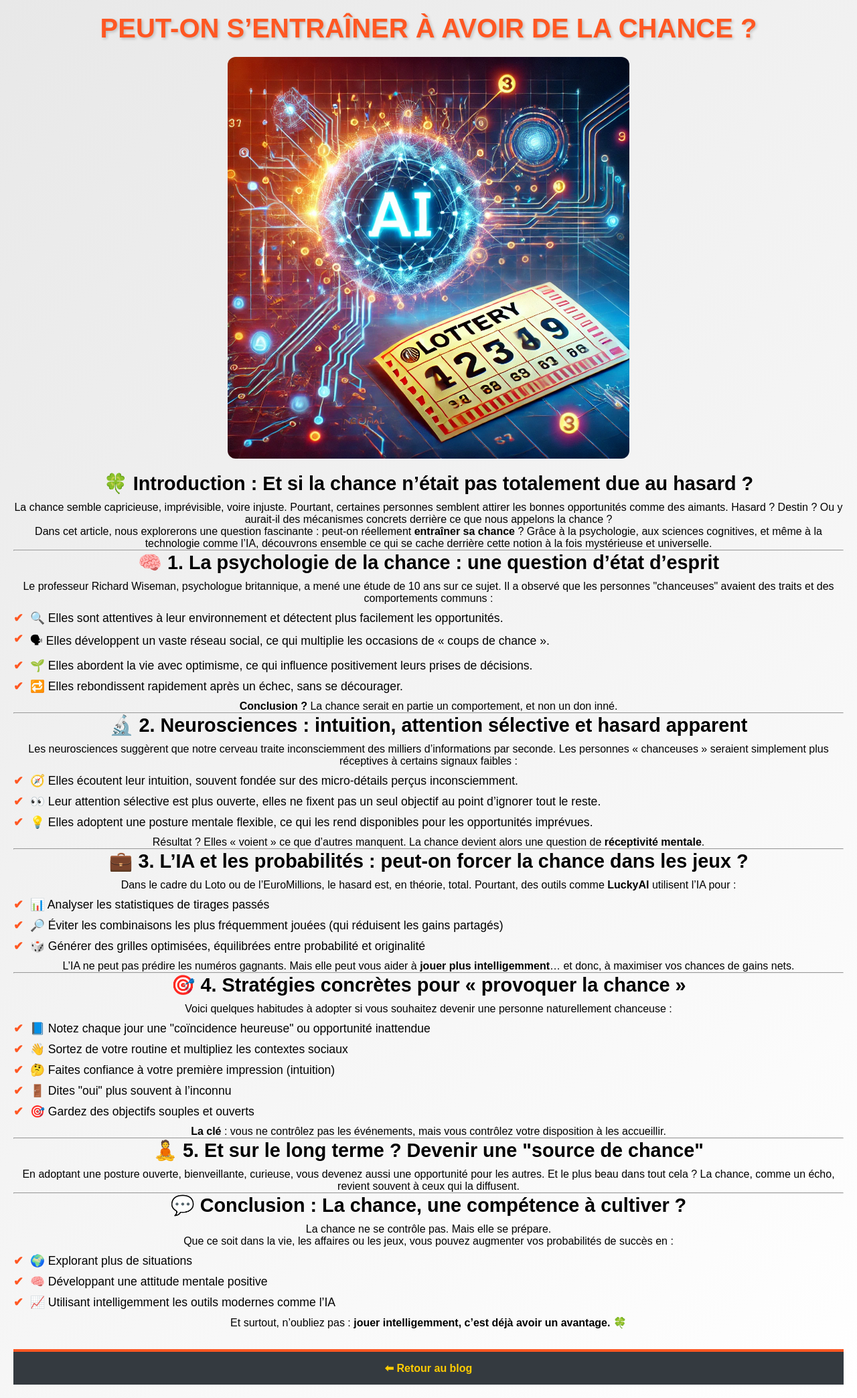
After one commit to changetheworld06/luckyai, a Flask app: page /blog/entrainer-la-chance in a window 1280 px wide. The commit adds this page. Shown: the whole page at 67% size. Run offline with Flask 3, Linux system fonts and the light colour scheme; parts of the project's set-up code (start-up, migrations or seed data) failed here and were passed over.

Commit message:
Ajout de l’article 'entrainer la chance' et de l’image associée

```diff
--- a/app.py
+++ b/app.py
@@ -149,6 +149,10 @@ def cgv():
 def confidentialite():
     return render_template("confidentialite.html")
 
+@app.route("/blog/entrainer-la-chance")
+def entrainer_la_chance():
+    return render_template("articles/entrainer-la-chance.html")
+
 # ✅ Lancer l'application Flask
 if __name__ == "__main__":
     port = int(os.environ.get("PORT", 5000))
--- /dev/null
+++ b/templates/articles/entrainer-la-chance.html
@@ -0,0 +1,91 @@
+<!DOCTYPE html>
+<html lang="fr">
+<head>
+  <meta charset="UTF-8">
+  <meta name="viewport" content="width=device-width, initial-scale=1.0">
+  <title>Peut-on s’entraîner à avoir de la chance ?</title>
+  <link rel="stylesheet" href="{{ url_for('static', filename='style.css') }}">
+</head>
+<body>
+  <header>
+    <h1>Peut-on s’entraîner à avoir de la chance ?</h1>
+  </header>
+
+  <section>
+    <img src="{{ url_for('static', filename='images/entrainer-la-chance.png') }}" alt="Illustration chance et IA" style="width:100%; max-width:600px; display:block; margin: 20px auto; border-radius: 12px;">
+
+    <h2>🍀 Introduction : Et si la chance n’était pas totalement due au hasard ?</h2>
+    <p>La chance semble capricieuse, imprévisible, voire injuste. Pourtant, certaines personnes semblent attirer les bonnes opportunités comme des aimants. Hasard ? Destin ? Ou y aurait-il des mécanismes concrets derrière ce que nous appelons la chance ?</p>
+
+    <p>Dans cet article, nous explorerons une question fascinante : peut-on réellement <strong>entraîner sa chance</strong> ? Grâce à la psychologie, aux sciences cognitives, et même à la technologie comme l’IA, découvrons ensemble ce qui se cache derrière cette notion à la fois mystérieuse et universelle.</p>
+
+    <hr>
+
+    <h2>🧠 1. La psychologie de la chance : une question d’état d’esprit</h2>
+    <p>Le professeur Richard Wiseman, psychologue britannique, a mené une étude de 10 ans sur ce sujet. Il a observé que les personnes "chanceuses" avaient des traits et des comportements communs :</p>
+    <ul>
+      <li>🔍 Elles sont attentives à leur environnement et détectent plus facilement les opportunités.</li>
+      <li>🗣 Elles développent un vaste réseau social, ce qui multiplie les occasions de « coups de chance ».</li>
+      <li>🌱 Elles abordent la vie avec optimisme, ce qui influence positivement leurs prises de décisions.</li>
+      <li>🔁 Elles rebondissent rapidement après un échec, sans se décourager.</li>
+    </ul>
+    <p><strong>Conclusion ?</strong> La chance serait en partie un comportement, et non un don inné.</p>
+
+    <hr>
+
+    <h2>🔬 2. Neurosciences : intuition, attention sélective et hasard apparent</h2>
+    <p>Les neurosciences suggèrent que notre cerveau traite inconsciemment des milliers d’informations par seconde. Les personnes « chanceuses » seraient simplement plus réceptives à certains signaux faibles :</p>
+    <ul>
+      <li>🧭 Elles écoutent leur intuition, souvent fondée sur des micro-détails perçus inconsciemment.</li>
+      <li>👀 Leur attention sélective est plus ouverte, elles ne fixent pas un seul objectif au point d’ignorer tout le reste.</li>
+      <li>💡 Elles adoptent une posture mentale flexible, ce qui les rend disponibles pour les opportunités imprévues.</li>
+    </ul>
+    <p>Résultat ? Elles « voient » ce que d’autres manquent. La chance devient alors une question de <strong>réceptivité mentale</strong>.</p>
+
+    <hr>
+
+    <h2>💼 3. L’IA et les probabilités : peut-on forcer la chance dans les jeux ?</h2>
+    <p>Dans le cadre du Loto ou de l’EuroMillions, le hasard est, en théorie, total. Pourtant, des outils comme <strong>LuckyAI</strong> utilisent l’IA pour :</p>
+    <ul>
+      <li>📊 Analyser les statistiques de tirages passés</li>
+      <li>🔎 Éviter les combinaisons les plus fréquemment jouées (qui réduisent les gains partagés)</li>
+      <li>🎲 Générer des grilles optimisées, équilibrées entre probabilité et originalité</li>
+    </ul>
+    <p>L’IA ne peut pas prédire les numéros gagnants. Mais elle peut vous aider à <strong>jouer plus intelligemment</strong>… et donc, à maximiser vos chances de gains nets.</p>
+
+    <hr>
+
+    <h2>🎯 4. Stratégies concrètes pour « provoquer la chance »</h2>
+    <p>Voici quelques habitudes à adopter si vous souhaitez devenir une personne naturellement chanceuse :</p>
+    <ul>
+      <li>📘 Notez chaque jour une "coïncidence heureuse" ou opportunité inattendue</li>
+      <li>👋 Sortez de votre routine et multipliez les contextes sociaux</li>
+      <li>🤔 Faites confiance à votre première impression (intuition)</li>
+      <li>🚪 Dites "oui" plus souvent à l’inconnu</li>
+      <li>🎯 Gardez des objectifs souples et ouverts</li>
+    </ul>
+    <p><strong>La clé</strong> : vous ne contrôlez pas les événements, mais vous contrôlez votre disposition à les accueillir.</p>
+
+    <hr>
+
+    <h2>🧘 5. Et sur le long terme ? Devenir une "source de chance"</h2>
+    <p>En adoptant une posture ouverte, bienveillante, curieuse, vous devenez aussi une opportunité pour les autres. Et le plus beau dans tout cela ? La chance, comme un écho, revient souvent à ceux qui la diffusent.</p>
+
+    <hr>
+
+    <h2>💬 Conclusion : La chance, une compétence à cultiver ?</h2>
+    <p>La chance ne se contrôle pas. Mais elle se prépare.</p>
+    <p>Que ce soit dans la vie, les affaires ou les jeux, vous pouvez augmenter vos probabilités de succès en :</p>
+    <ul>
+      <li>🌍 Explorant plus de situations</li>
+      <li>🧠 Développant une attitude mentale positive</li>
+      <li>📈 Utilisant intelligemment les outils modernes comme l’IA</li>
+    </ul>
+    <p>Et surtout, n’oubliez pas : <strong>jouer intelligemment, c’est déjà avoir un avantage.</strong> 🍀</p>
+  </section>
+
+  <footer>
+    <p><a href="/blog">⬅ Retour au blog</a></p>
+  </footer>
+</body>
+</html>
```
Also changed, not shown: templates/blog.html (+8 -0 lines), static/images/entrainer-la-chance.png (added).
